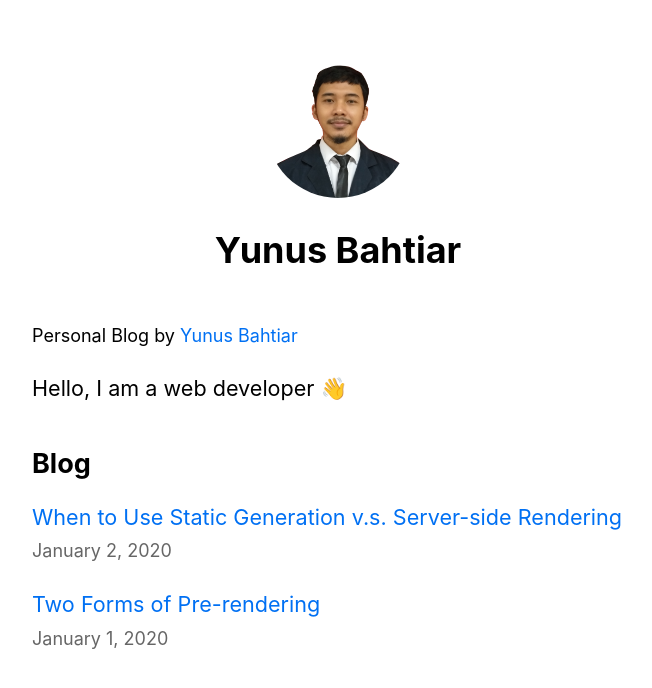
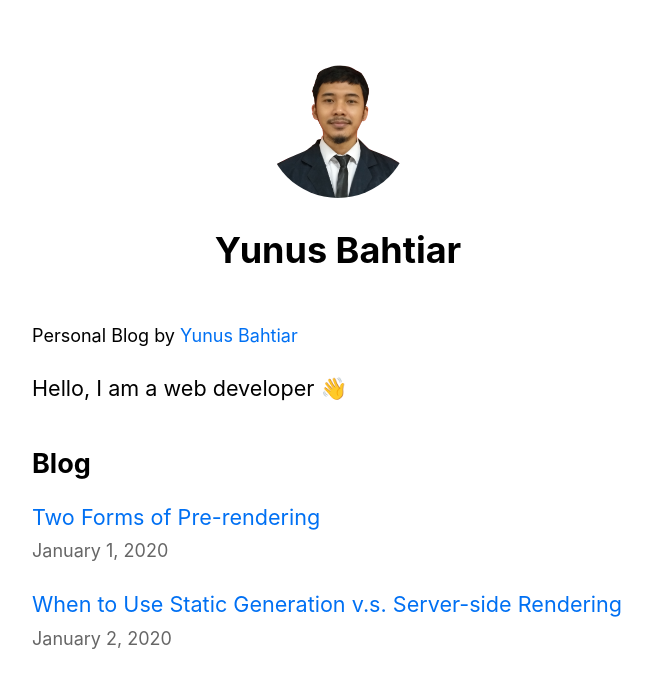
Before and after one commit to yunusbahtiar22/yblog, a Next.js app: page / in a window 1280 px wide. Shown: the top 688 px of the page, without its empty margins (302-954 px from the left). Built offline with nearby package versions, Linux system fonts and the light colour scheme.

Commit message:
feat: Route to individual post done

```diff
--- a/components/layout/index.js
+++ b/components/layout/index.js
@@ -34,6 +34,7 @@ export default function Layout({ children, home }) {
               className={utilStyles.borderCircle}
               width={144}
               height={144}
+              alt=""
             />
             <h1 className={utilStyles.heading2xl}>{name}</h1>
           </>
@@ -46,6 +47,7 @@ export default function Layout({ children, home }) {
                 className={utilStyles.borderCircle}
                 width={108}
                 height={108}
+                alt=""
               />
             </Link>
             <h2 className={utilStyles.headingLg}>
--- a/lib/posts.js
+++ b/lib/posts.js
@@ -30,6 +30,24 @@ export function getSortedPostsData() {
   return allPostsData.sort((a, b) => (a.date < b.date ? 1 : -1));
 }
 
+export function getPostById(id) {
+  const slug = id.replace(/\.md$/, "");
+  const fullPath = path.join(postsDirectory, `${slug}.md`);
+  const fileContents = fs.readFileSync(fullPath, "utf8");
+  const { data, content } = matter(fileContents);
+  return {
+    id: slug,
+    meta: data,
+    content,
+  };
+}
+
+export function getAllPosts() {
+  const fileNames = fs.readdirSync(postsDirectory);
+  const posts = fileNames.map((file) => getPostById(file));
+  return posts;
+}
+
 export function getAllPostIds() {
   const fileNames = fs.readdirSync(postsDirectory);
   return fileNames.map((file) => {
@@ -42,12 +60,12 @@ export function getAllPostIds() {
 }
 
 export async function getPostData(id) {
-  const fullPath = path.join(postsDirectory, `${id}.md`);
+  const fullPath = path.join(postsDirectory, id);
   const fileContents = fs.readFileSync(fullPath, "utf8");
   const matterResult = matter(fileContents);
   const content = await remark()
-    .use(html, { sanitize: false })
     .use(prism)
+    .use(html)
     .process(matterResult.content);
   const contentHtml = content.toString();
   return {
--- a/pages/_app.js
+++ b/pages/_app.js
@@ -1,4 +1,5 @@
 import "../styles/global.css";
+import "../styles/prism.css";
 
 export default function App({ Component, pageProps }) {
   return <Component {...pageProps} />;
--- /dev/null
+++ b/pages/_document.js
@@ -0,0 +1,13 @@
+import { Html, Head, Main, NextScript } from "next/document";
+
+export default function Document() {
+  return (
+    <Html>
+      <Head>{/* <link rel="stylesheet" href="/styles/prism.css" /> */}</Head>
+      <body>
+        <Main />
+        <NextScript />
+      </body>
+    </Html>
+  );
+}
--- a/pages/index.js
+++ b/pages/index.js
@@ -3,10 +3,12 @@ import Link from "next/link";
 import Layout, { siteTitle } from "../components/layout";
 import Date from "../components/date";
 import utilStyles from "../styles/utils.module.css";
-import { getSortedPostsData } from "../lib/posts";
+// import { getSortedPostsData } from "../lib/posts";
+import { getAllPosts } from "../lib/posts";
+import { useEffect } from "react";
 
 export async function getStaticProps() {
-  const allPostsData = getSortedPostsData();
+  const allPostsData = getAllPosts();
   return {
     props: {
       allPostsData,
@@ -15,6 +17,7 @@ export async function getStaticProps() {
 }
 
 export default function Home({ allPostsData }) {
+  useEffect(() => console.log(allPostsData));
   return (
     <Layout home>
       <Head>
@@ -32,67 +35,17 @@ export default function Home({ allPostsData }) {
       <section className={`${utilStyles.headingMd} ${utilStyles.padding1px}`}>
         <h2 className={utilStyles.headingLg}>Blog</h2>
         <ul className={utilStyles.list}>
-          {allPostsData.map(({ id, date, title }) => (
+          {allPostsData.map(({ id, meta }) => (
             <li className={utilStyles.listItem} key={id}>
-              <Link href={`posts/${id}`}>{title}</Link>
+              <Link href={`posts/${id}`}>{meta.title}</Link>
               <br />
               <small className={utilStyles.lightText}>
-                <Date dateString={date} />
+                <Date dateString={meta.date} />
               </small>
             </li>
           ))}
         </ul>
       </section>
-      {/* <style jsx>{`
-        main {
-          padding: 5rem 0;
-          flex: 1;
-          display: flex;
-          flex-direction: column;
-          justify-content: center;
-          align-items: center;
-        }
-        footer {
-          width: 100%;
-          height: 100px;
-          border-top: 1px solid #eaeaea;
-          display: flex;
-          justify-content: center;
-          align-items: center;
-        }
-        footer img {
-          margin-left: 0.5rem;
-        }
-        footer a {
-          display: flex;
-          justify-content: center;
-          align-items: center;
-          text-decoration: none;
-          color: inherit;
-        }
-        code {
-          background: #fafafa;
-          border-radius: 5px;
-          padding: 0.75rem;
-          font-size: 1.1rem;
-          font-family: Menlo, Monaco, Lucida Console, Liberation Mono,
-            DejaVu Sans Mono, Bitstream Vera Sans Mono, Courier New, monospace;
-        }
-      `}</style>
-
-      <style jsx global>{`
-        html,
-        body {
-          padding: 0;
-          margin: 0;
-          font-family: -apple-system, BlinkMacSystemFont, Segoe UI, Roboto,
-            Oxygen, Ubuntu, Cantarell, Fira Sans, Droid Sans, Helvetica Neue,
-            sans-serif;
-        }
-        * {
-          box-sizing: border-box;
-        }
-      `}</style> */}
     </Layout>
   );
 }
```
Also changed, not shown: lib/markdown.js (added, +11 -0 lines), pages/posts/[id].js (+20 -10 lines).
